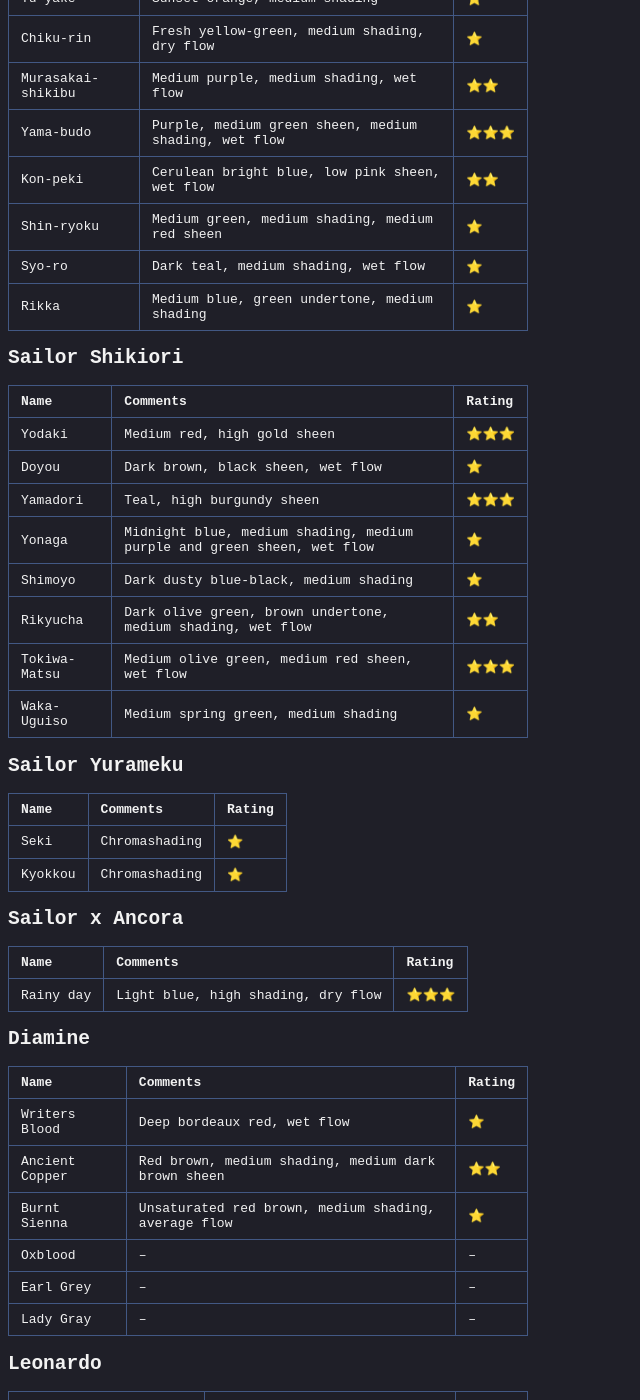
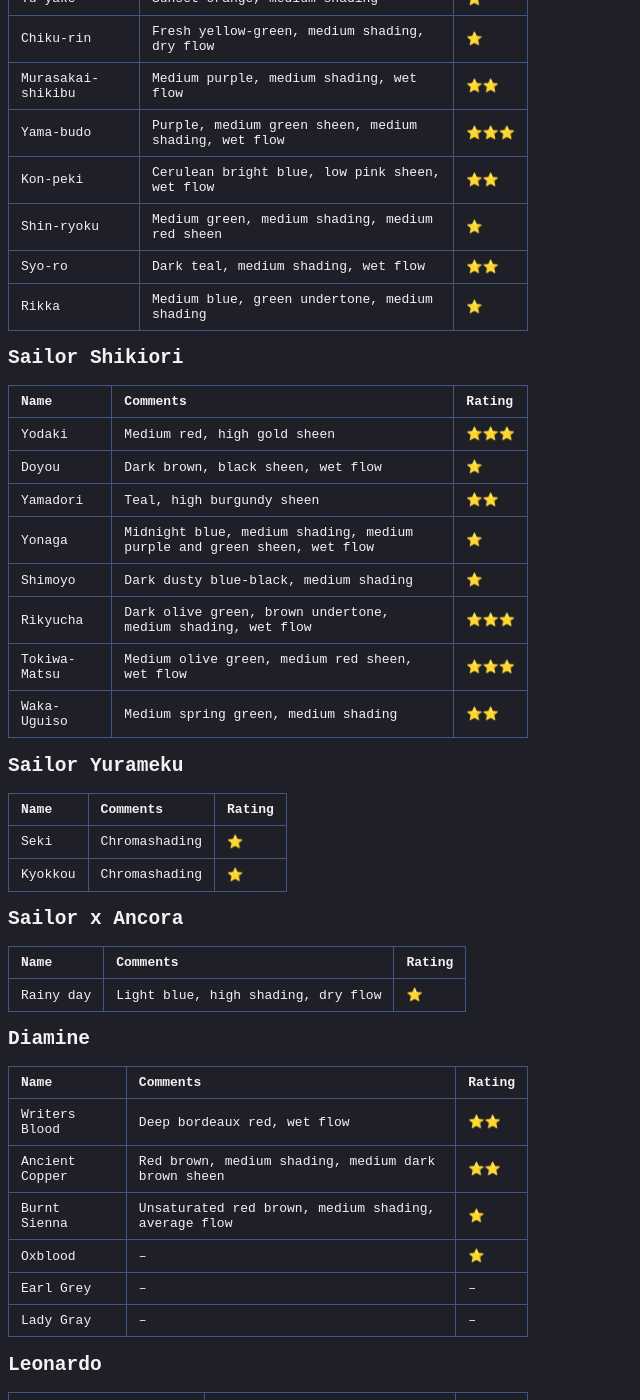
Before and after one commit to s-estay/s-estay.github.io, a Jekyll site: the page built from _posts/2026-05-28-ink-collection.md, in a window 1280 px wide and 1400 px high, scrolled down 454 px. Shown: the whole window, without its empty margins (0-640 px from the left). Built offline with Jekyll 4.4.1, drawn with Linux system fonts in a browser that asks for light colours; some of the changed text lies outside the part shown.

```diff
--- a/_posts/2026-05-28-ink-collection.md
+++ b/_posts/2026-05-28-ink-collection.md
@@ -22,7 +22,7 @@ tags: [fountain pens]
 | Yama-budo | Purple, medium green sheen, medium shading, wet flow | ⭐️⭐️⭐️ |
 | Kon-peki | Cerulean bright blue, low pink sheen, wet flow | ⭐️⭐️ |
 | Shin-ryoku | Medium green, medium shading, medium red sheen | ⭐️ |
-| Syo-ro | Dark teal, medium shading, wet flow | ⭐️ |
+| Syo-ro | Dark teal, medium shading, wet flow | ⭐️⭐️ |
 | Rikka | Medium blue, green undertone, medium shading | ⭐️ |
 
 ## Sailor Shikiori
@@ -31,12 +31,12 @@ tags: [fountain pens]
 | --- | --- | --- |
 | Yodaki | Medium red, high gold sheen | ⭐️⭐️⭐️ |
 | Doyou | Dark brown, black sheen, wet flow | ⭐️ |
-| Yamadori | Teal, high burgundy sheen | ⭐️⭐️⭐️ |
+| Yamadori | Teal, high burgundy sheen | ⭐️⭐️ |
 | Yonaga | Midnight blue, medium shading, medium purple and green sheen, wet flow | ⭐️ |
 | Shimoyo | Dark dusty blue-black, medium shading | ⭐️ |
-| Rikyucha | Dark olive green, brown undertone, medium shading, wet flow | ⭐️⭐️ |
+| Rikyucha | Dark olive green, brown undertone, medium shading, wet flow | ⭐️⭐️⭐️ |
 | Tokiwa-Matsu | Medium olive green, medium red sheen, wet flow | ⭐️⭐️⭐️ |
-| Waka-Uguiso | Medium spring green, medium shading | ⭐️ |
+| Waka-Uguiso | Medium spring green, medium shading | ⭐️⭐️ |
 
 ## Sailor Yurameku
 
@@ -49,16 +49,16 @@ tags: [fountain pens]
 
 | Name | Comments | Rating |
 | --- | --- | --- |
-| Rainy day | Light blue, high shading, dry flow | ⭐️⭐️⭐️ |
+| Rainy day | Light blue, high shading, dry flow | ⭐️ |
 
 ## Diamine
 
 | Name | Comments | Rating |
 | --- | --- | --- |
-| Writers Blood | Deep bordeaux red, wet flow | ⭐️ |
+| Writers Blood | Deep bordeaux red, wet flow | ⭐️⭐️ |
 | Ancient Copper | Red brown, medium shading, medium dark brown sheen | ⭐️⭐️ |
 | Burnt Sienna | Unsaturated red brown, medium shading, average flow | ⭐️ |
-| Oxblood | – | – |
+| Oxblood | – | ⭐️ |
 | Earl Grey | – | – |
 | Lady Gray | – | – |
 
@@ -91,10 +91,10 @@ tags: [fountain pens]
 
 | Name | Comments | Rating |
 | --- | --- | --- |
-| Summer Purple | – | – |
-| Midnight Blue | – | – |
-| Ruby Red | – | – |
-| Pearl Black | – | – |
+| Summer Purple | – | ⭐️⭐️ |
+| Midnight Blue | – | ⭐️ |
+| Ruby Red | – | ⭐️ |
+| Pearl Black | – | ⭐️ |
 
 ## Kakimori
 
@@ -107,4 +107,4 @@ tags: [fountain pens]
 
 | Name | Comments | Rating |
 | --- | --- | --- |
-| Carbon Black | Neutral black, wet flow, pigmented | ⭐️ |
+| Carbon Black | Neutral black, wet flow, pigmented | ⭐️⭐️⭐️ |
```
